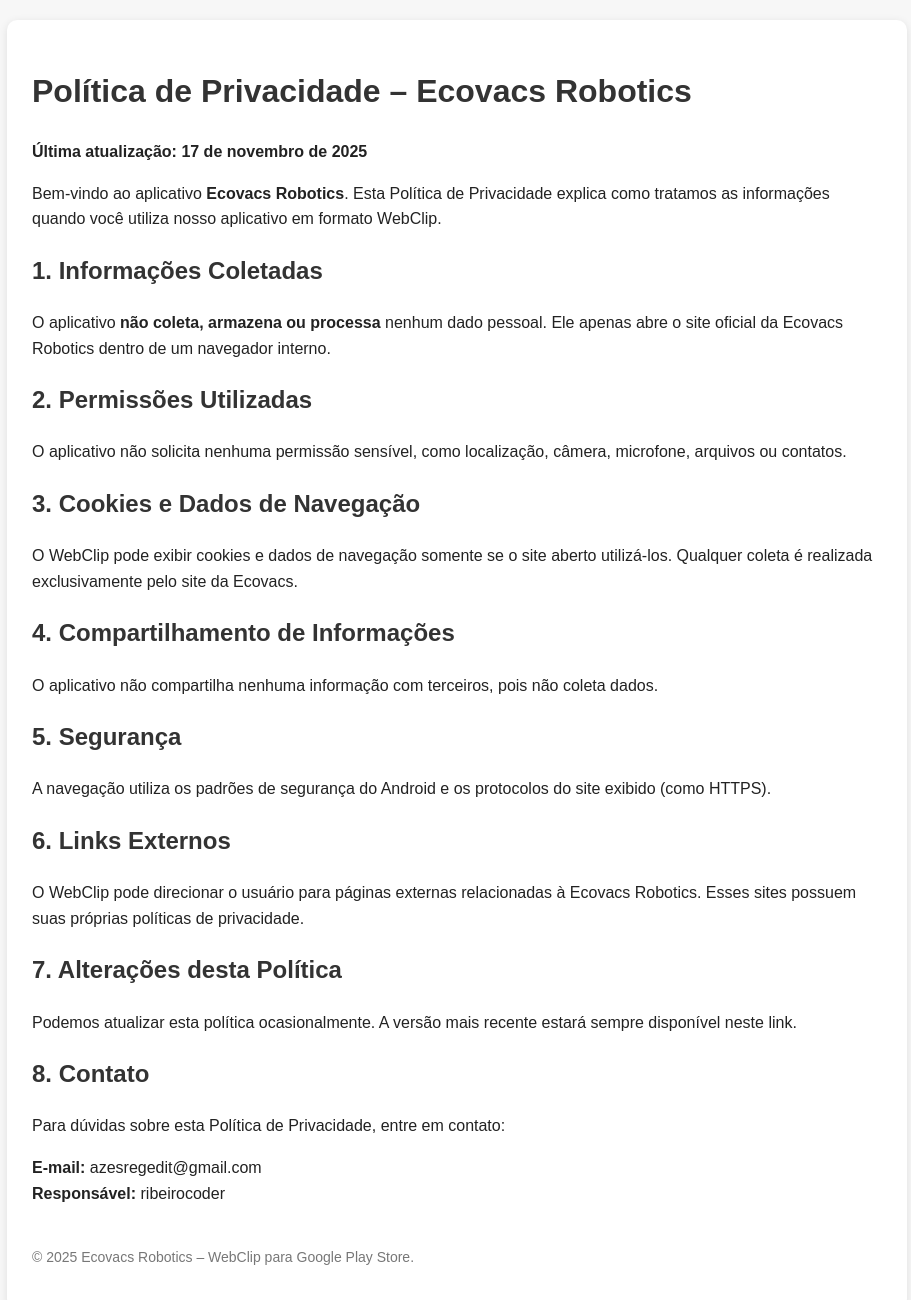
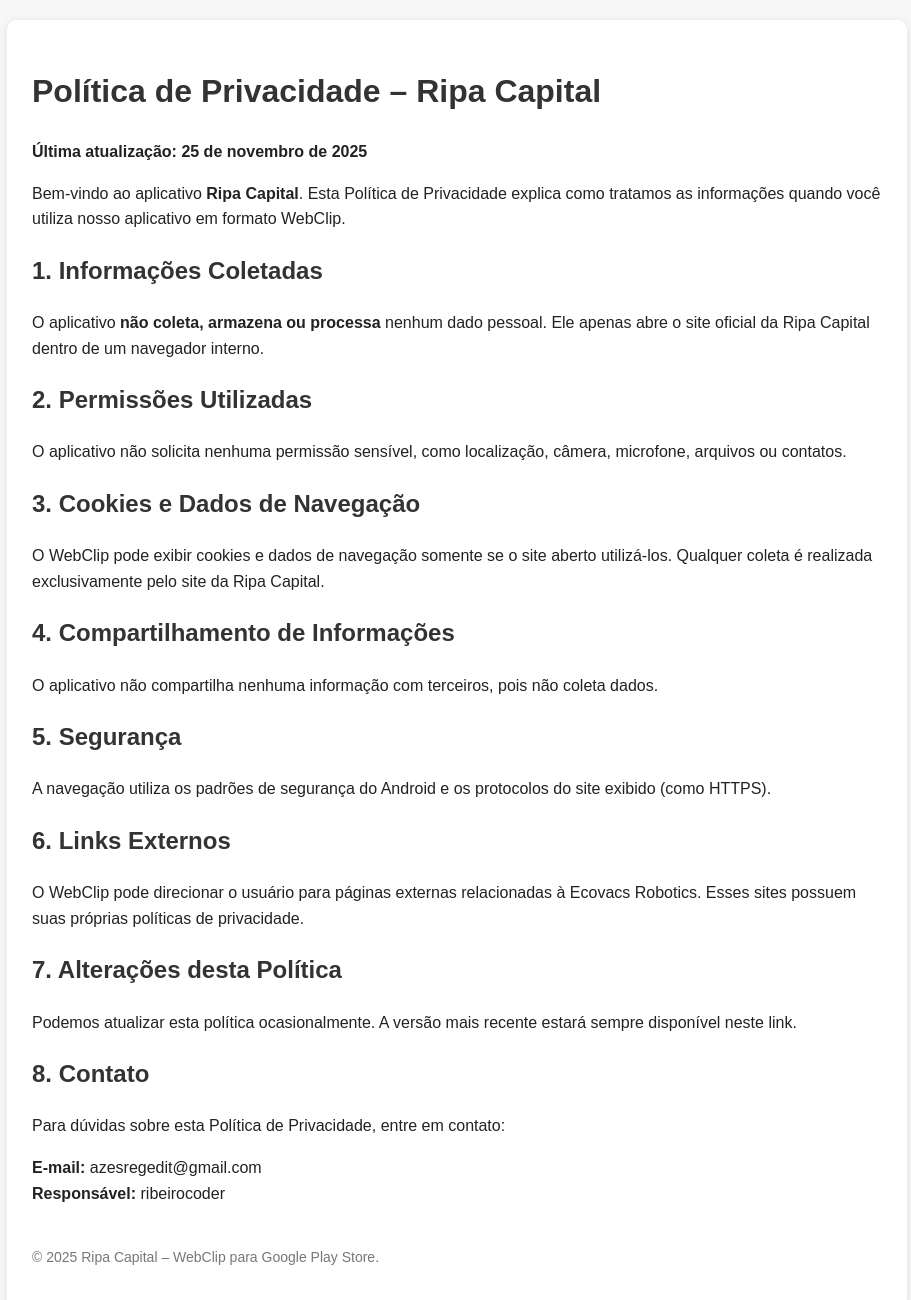
Before and after one commit to ribeirocoder22/politica-de-privacidade, a plain HTML site: page index.html in a window 1280 px wide. Shown: the top 1300 px of the page, without its empty margins (183-1094 px from the left). Drawn offline with Linux system fonts and the light colour scheme.

Commit message:
Update index.html

```diff
--- a/index.html
+++ b/index.html
@@ -3,7 +3,7 @@
 <head>
     <meta charset="UTF-8">
     <meta name="viewport" content="width=device-width, initial-scale=1.0">
-    <title>Política de Privacidade – Ecovacs Robotics</title>
+    <title>Política de Privacidade – Ripa Capital</title>
     <style>
         body {
             font-family: Arial, sans-serif;
@@ -36,19 +36,19 @@
 <body>
 
 <div class="container">
-    <h1>Política de Privacidade – Ecovacs Robotics</h1>
-    <p><strong>Última atualização: 17 de novembro de 2025</strong></p>
+    <h1>Política de Privacidade – Ripa Capital</h1>
+    <p><strong>Última atualização: 25 de novembro de 2025</strong></p>
 
-    <p>Bem-vindo ao aplicativo <strong>Ecovacs Robotics</strong>. Esta Política de Privacidade explica como tratamos as informações quando você utiliza nosso aplicativo em formato WebClip.</p>
+    <p>Bem-vindo ao aplicativo <strong>Ripa Capital</strong>. Esta Política de Privacidade explica como tratamos as informações quando você utiliza nosso aplicativo em formato WebClip.</p>
 
     <h2>1. Informações Coletadas</h2>
-    <p>O aplicativo <strong>não coleta, armazena ou processa</strong> nenhum dado pessoal. Ele apenas abre o site oficial da Ecovacs Robotics dentro de um navegador interno.</p>
+    <p>O aplicativo <strong>não coleta, armazena ou processa</strong> nenhum dado pessoal. Ele apenas abre o site oficial da Ripa Capital dentro de um navegador interno.</p>
 
     <h2>2. Permissões Utilizadas</h2>
     <p>O aplicativo não solicita nenhuma permissão sensível, como localização, câmera, microfone, arquivos ou contatos.</p>
 
     <h2>3. Cookies e Dados de Navegação</h2>
-    <p>O WebClip pode exibir cookies e dados de navegação somente se o site aberto utilizá-los. Qualquer coleta é realizada exclusivamente pelo site da Ecovacs.</p>
+    <p>O WebClip pode exibir cookies e dados de navegação somente se o site aberto utilizá-los. Qualquer coleta é realizada exclusivamente pelo site da Ripa Capital.</p>
 
     <h2>4. Compartilhamento de Informações</h2>
     <p>O aplicativo não compartilha nenhuma informação com terceiros, pois não coleta dados.</p>
@@ -70,7 +70,7 @@
     </p>
 
     <div class="footer">
-        <p>© 2025 Ecovacs Robotics – WebClip para Google Play Store.</p>
+        <p>© 2025 Ripa Capital – WebClip para Google Play Store.</p>
     </div>
 </div>
 
```
